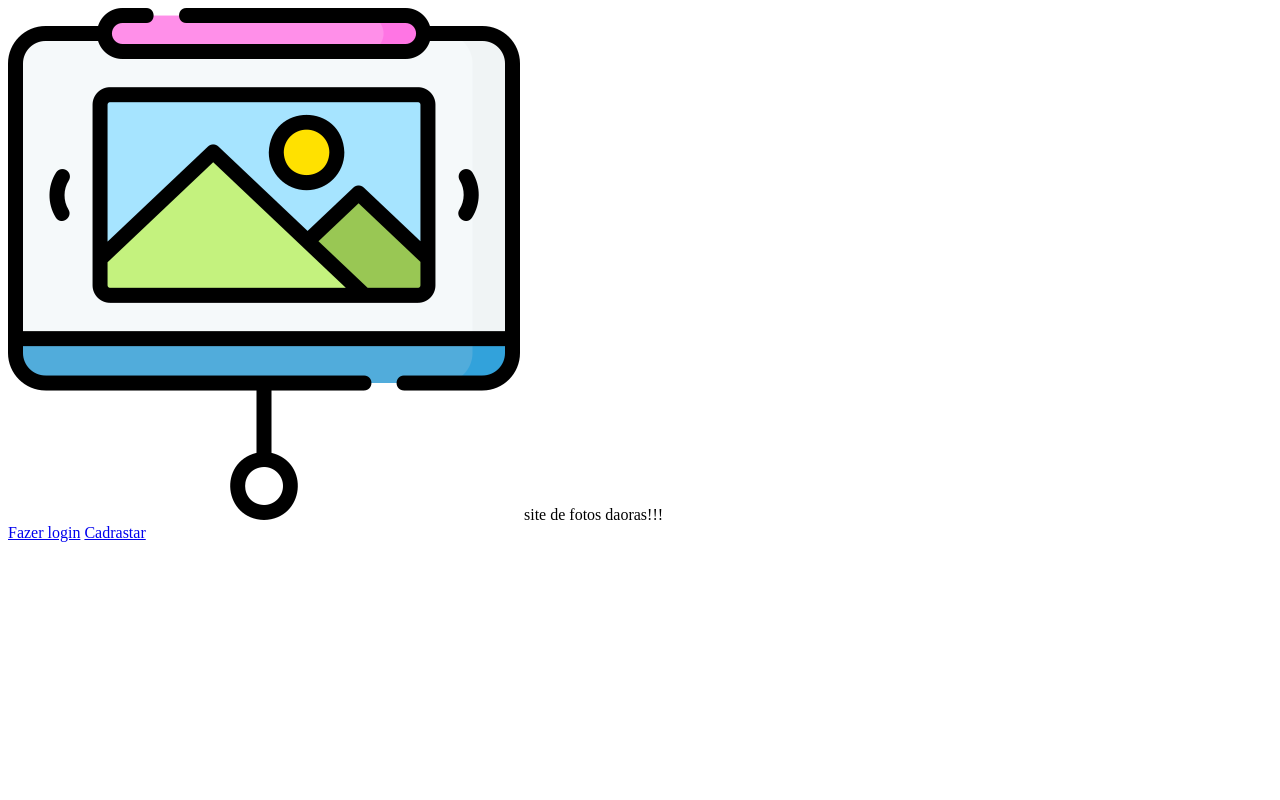
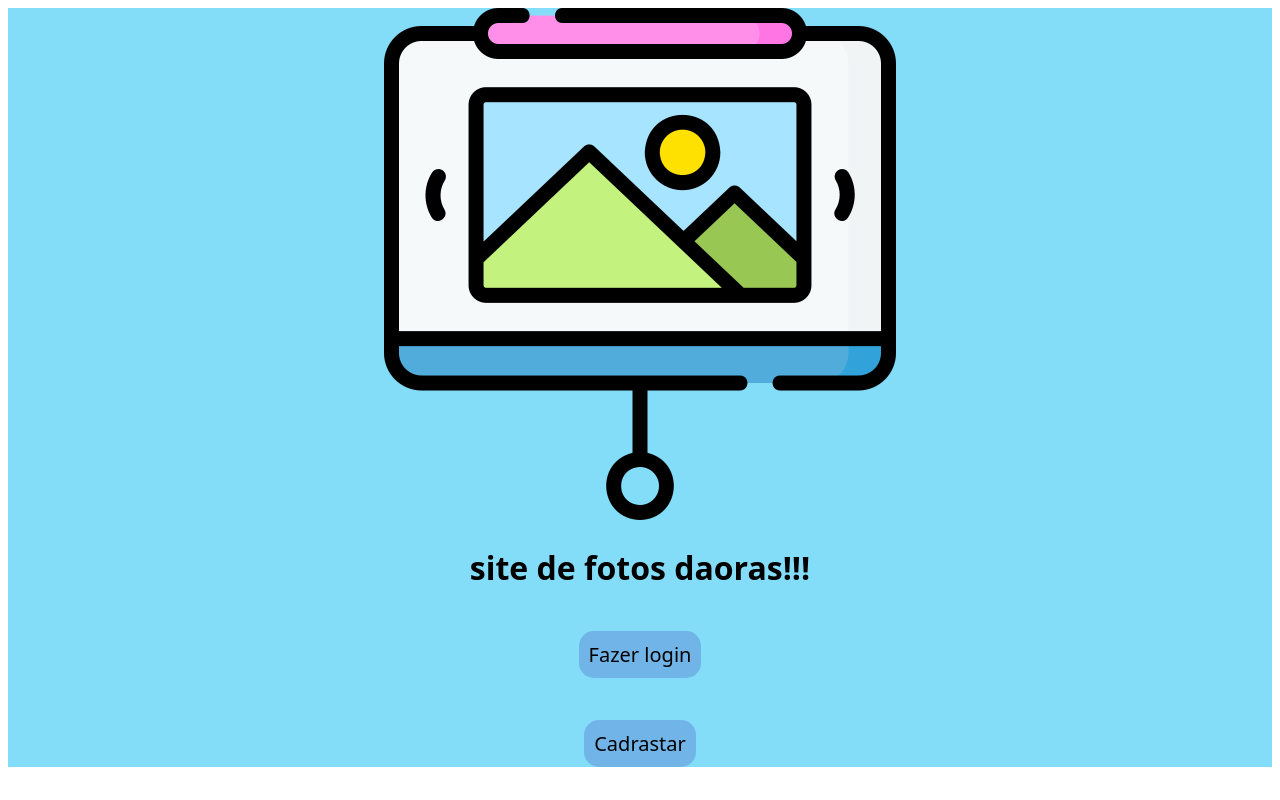
Before and after one commit to tutils01/sistema-banco-de-dados, a plain HTML site: page sistema-banco-de-dados-main/sistema-banco-de-dados-main/pinterest/index.html in a window 1280 px wide. Drawn offline with Linux system fonts and the light colour scheme.

Commit message:
Add files via upload

```diff
--- a/pinterest/index.html
+++ b/sistema-banco-de-dados-main/sistema-banco-de-dados-main/pinterest/index.html
@@ -4,13 +4,15 @@
     <meta charset="UTF-8">
     <meta name="viewport" content="width=device-width, initial-scale=1.0">
     <title>paginia inicial</title>
+    <link rel="stylesheet" href="style.css">
 </head>
 <body>
-    <div class="pag-inical">
+    <div class="pag-inicial">
         <img src="img/apresentacao.png">
-        <hi>site de fotos daoras!!!</hi>
+        <h1>site de fotos daoras!!!</h1>
         <div class="botoes">
             <a href="login.html">Fazer login</a>
+            <br>
             <a href="cadastro.html">Cadrastar</a>
         </div>
     </div>
--- /dev/null
+++ b/sistema-banco-de-dados-main/sistema-banco-de-dados-main/pinterest/style.css
@@ -0,0 +1,28 @@
+.pag-inicial{
+    background-color: rgb(131, 221, 248);
+    text-align: center;
+    font-family: "Sofadi One", system-ui;
+    font-weight: 400;
+    font-style: normal;
+    width: 100%;
+    height: 50%;
+
+
+}
+.botoes a{
+    background-color: rgba(58, 56, 182, 0.247);
+       color: rgb(0, 0, 0);
+       font-size: 20px;
+       text-decoration: double;
+       margin-top: 20px;
+       padding: 10px;
+       border-radius: 15px;
+}
+.botoes{
+    display:flex;
+    flex-direction: column;
+    align-items: center;
+}
+.botoes a:hover{
+    background-color: #4e42faa2;
+}
```
Also changed, not shown: sistema-banco-de-dados-main/sistema-banco-de-dados-main/pinterest/login.html (added, +3 -0 lines), sistema-banco-de-dados-main/sistema-banco-de-dados-main/pinterest/cadastro.html (added), sistema-banco-de-dados-main/sistema-banco-de-dados-main/pinterest/img/apresentacao.png (added).
